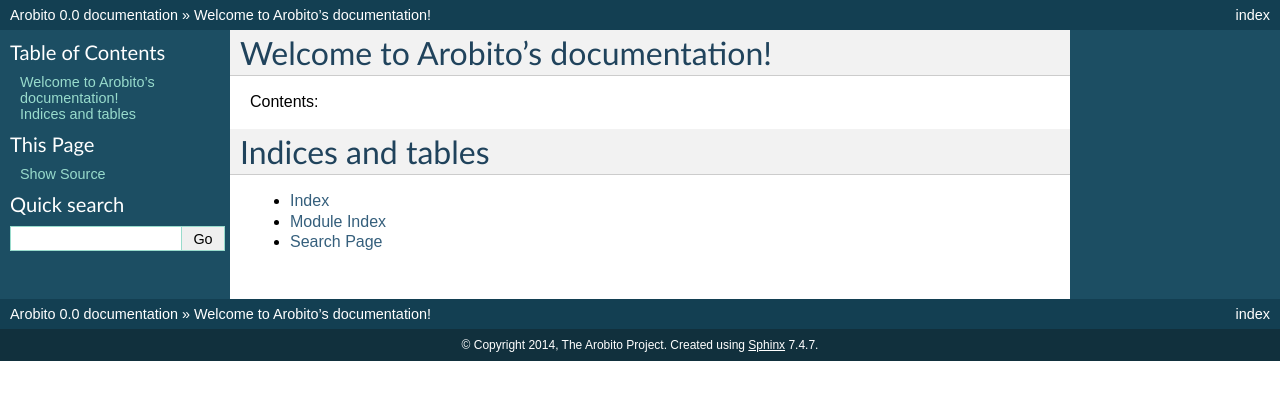
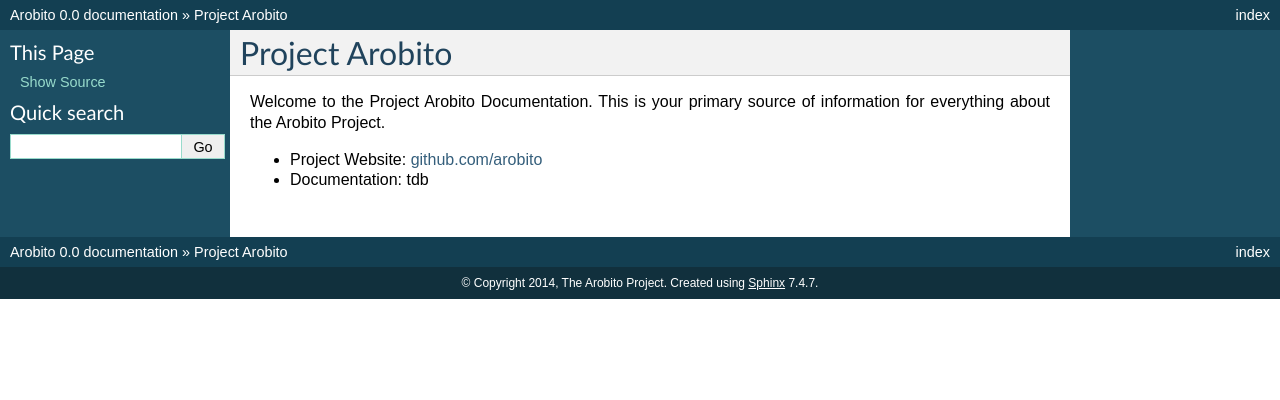
Before and after one commit to arobito/arobito, a Sphinx documentation site: the page built from doc/source/index.rst, in a window 1280 px wide. Shown: the top 400 px of the page. Built offline with Sphinx 7.4.7, drawn with Linux system fonts in a browser that asks for light colours.

Commit message:
Documentation Boilerplate
Very basic documentation setup to be pushed now to github in order to
connect to ReadTheDocs.

```diff
--- a/doc/source/conf.py
+++ b/doc/source/conf.py
@@ -19,7 +19,7 @@
 # If extensions (or modules to document with autodoc) are in another directory,
 # add these directories to sys.path here. If the directory is relative to the
 # documentation root, use os.path.abspath to make it absolute, like shown here.
-#sys.path.insert(0, os.path.abspath('.'))
+sys.path.insert(0, os.path.abspath('../../src'))
 
 # -- General configuration ------------------------------------------------
 
@@ -67,7 +67,7 @@
 
 # The language for content autogenerated by Sphinx. Refer to documentation
 # for a list of supported languages.
-#language = None
+language = 'en'
 
 # There are two options for replacing |today|: either, you set today to some
 # non-false value, then it is used:
@@ -77,14 +77,14 @@
 
 # List of patterns, relative to source directory, that match files and
 # directories to ignore when looking for source files.
-exclude_patterns = []
+exclude_patterns = [ 'setup.py' ]
 
 # The reST default role (used for this markup: `text`) to use for all
 # documents.
 #default_role = None
 
 # If true, '()' will be appended to :func: etc. cross-reference text.
-#add_function_parentheses = True
+add_function_parentheses = True
 
 # If true, the current module name will be prepended to all description
 # unit titles (such as .. function::).
@@ -92,7 +92,7 @@
 
 # If true, sectionauthor and moduleauthor directives will be shown in the
 # output. They are ignored by default.
-#show_authors = False
+show_authors = True
 
 # The name of the Pygments (syntax highlighting) style to use.
 pygments_style = 'sphinx'
@@ -150,7 +150,7 @@
 
 # If true, SmartyPants will be used to convert quotes and dashes to
 # typographically correct entities.
-#html_use_smartypants = True
+html_use_smartypants = True
 
 # Custom sidebar templates, maps document names to template names.
 #html_sidebars = {}
@@ -186,14 +186,14 @@
 #html_file_suffix = None
 
 # Output file base name for HTML help builder.
-htmlhelp_basename = 'Arobitodoc'
+htmlhelp_basename = 'arobito_doc'
 
 
 # -- Options for LaTeX output ---------------------------------------------
 
 latex_elements = {
 # The paper size ('letterpaper' or 'a4paper').
-#'papersize': 'letterpaper',
+#'papersize': 'a4paper',
 
 # The font size ('10pt', '11pt' or '12pt').
 #'pointsize': '10pt',
@@ -340,3 +340,6 @@
 
 # Example configuration for intersphinx: refer to the Python standard library.
 intersphinx_mapping = {'http://docs.python.org/': None}
+
+# Show constructor details
+autoclass_content = 'both'
--- a/doc/source/index.rst
+++ b/doc/source/index.rst
@@ -1,21 +1,11 @@
-.. Arobito documentation master file, created by
-   sphinx-quickstart on Wed Sep 17 18:32:01 2014.
-   You can adapt this file completely to your liking, but it should at least
-   contain the root `toctree` directive.
+Project Arobito
+===============
 
-Welcome to Arobito's documentation!
-===================================
+Welcome to the Project Arobito Documentation. This is your primary source of information for everything about the Arobito Project.
 
-Contents:
+- Project Website: `github.com/arobito <https://github.com/arobito>`_
+- Documentation: tdb
+
 
 .. toctree::
-   :maxdepth: 2
-
-
-
-Indices and tables
-==================
-
-* :ref:`genindex`
-* :ref:`modindex`
-* :ref:`search`
+   :maxdepth: 1
```
